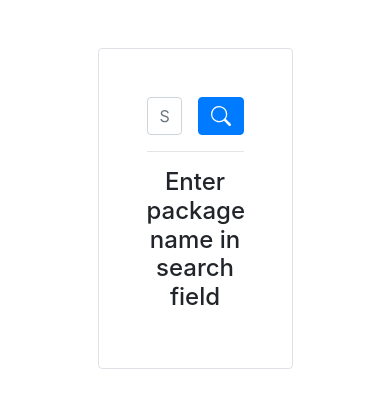
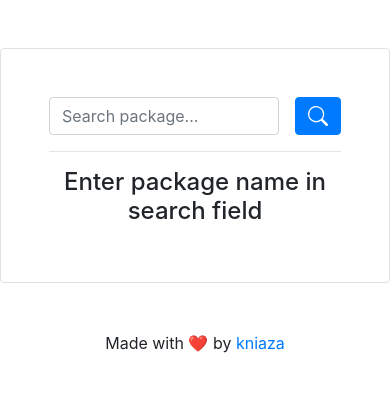
Before and after one commit to kniaza/jsdelivr-vue-test-task, a Vue app: page / in a window 390 px wide. Shown: the top 408 px of the page. Built offline with nearby package versions, Linux system fonts and the light colour scheme.

Commit message:
fix responsive and add footer

```diff
--- a/src/App.vue
+++ b/src/App.vue
@@ -1,6 +1,10 @@
 <template>
   <div id="app">
-    <b-container fluid="md" class="border rounded my-5 p-5 w-50">
+    <b-container
+      fluid="sm"
+      id="content-wrapper"
+      class="border rounded my-5 p-5"
+    >
       <Search @search-submit="onSearchSubmit" />
       <hr />
       <Loader v-if="loadingPackages" />
@@ -12,6 +16,7 @@
 
       <PackageDetailsDialog @open-dialog="handleOpenDialog" />
     </b-container>
+    <Footer />
   </div>
 </template>
 
@@ -20,10 +25,11 @@ import { mapActions, mapGetters, mapMutations } from 'vuex'
 import Search from '@/components/header/Search.vue'
 import Loader from '@/components/common/Loader.vue'
 import Content from '@/components/content/Content.vue'
+import Footer from '@/components/footer/Footer.vue'
 import PackageDetailsDialog from '@/components/dialogs/PackageDetailsDialog.vue'
 export default {
   name: 'App',
-  components: { Search, Loader, Content, PackageDetailsDialog },
+  components: { Search, Loader, Content, PackageDetailsDialog, Footer },
   computed: {
     ...mapGetters(['loadingPackages']), //packages getters
     ...mapGetters(['propData']), // dialogs getters
@@ -58,4 +64,13 @@ export default {
 }
 </script>
 
-<style lang="scss"></style>
+<style lang="scss">
+#app {
+  display: flex;
+  flex-direction: column;
+  height: 100%;
+}
+#content-wrapper {
+  flex: 1 0 auto;
+}
+</style>
--- a/src/components/content/Content.vue
+++ b/src/components/content/Content.vue
@@ -1,5 +1,5 @@
 <template>
-  <div>
+  <div class="content-wrapper">
     <h4 v-if="packages === null" class="text-center">
       Enter package name in search field
     </h4>
--- a/src/components/footer/Footer.vue
+++ b/src/components/footer/Footer.vue
@@ -0,0 +1,16 @@
+<template>
+  <div class="footer">
+    <div class="fluid-container footer">
+      <p class="text-center">
+        Made with ❤️ by
+        <a href="https://github.com/kniaza" target="_blank">kniaza</a>
+      </p>
+    </div>
+  </div>
+</template>
+
+<style lang="scss" scoped>
+.footer {
+  flex-shrink: 0;
+}
+</style>
--- a/src/store/modules/packages.js
+++ b/src/store/modules/packages.js
@@ -38,7 +38,6 @@ export default {
       try {
         const url = `http://registry.npmjs.org/-/v1/search?text=${searchValue}&size=${limit}&from=${offset}`
         const res = await axios.get(url)
-        console.log(res)
 
         const { objects, total } = res.data
         ctx.commit(
```
